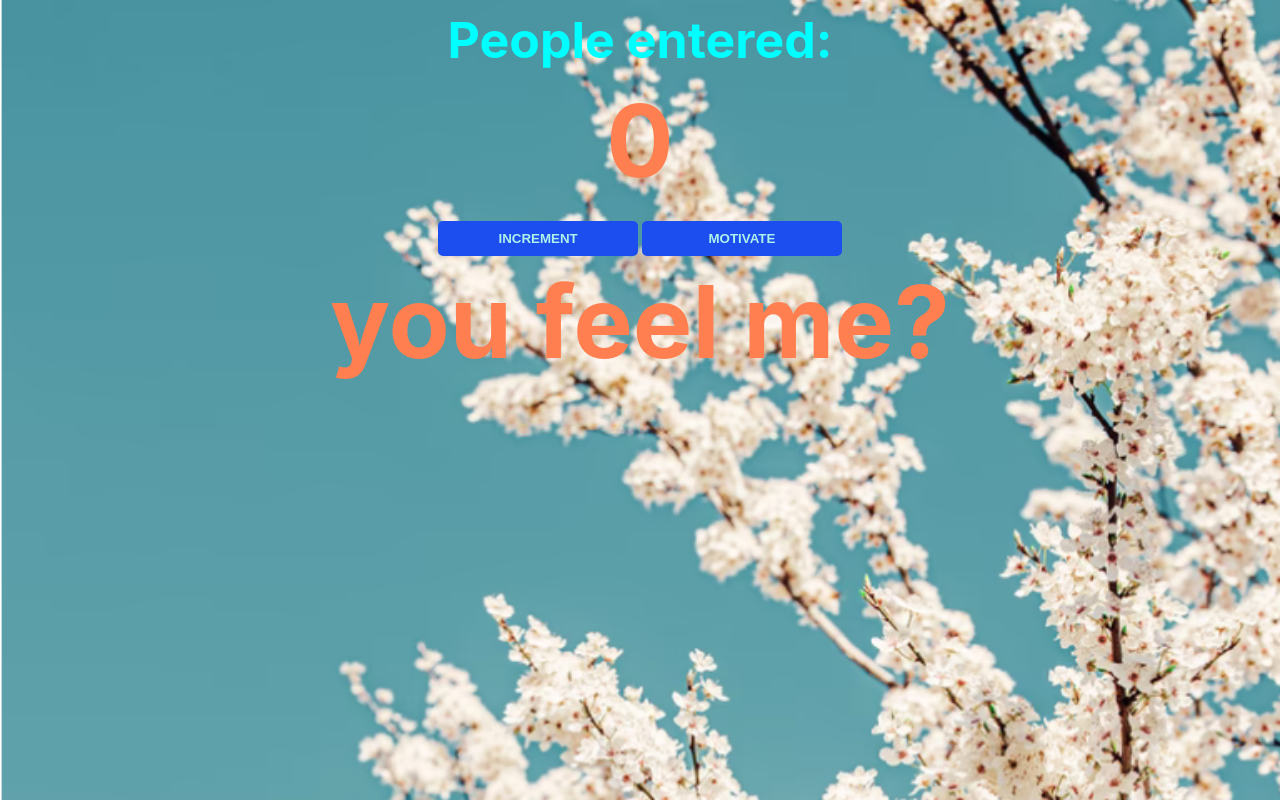
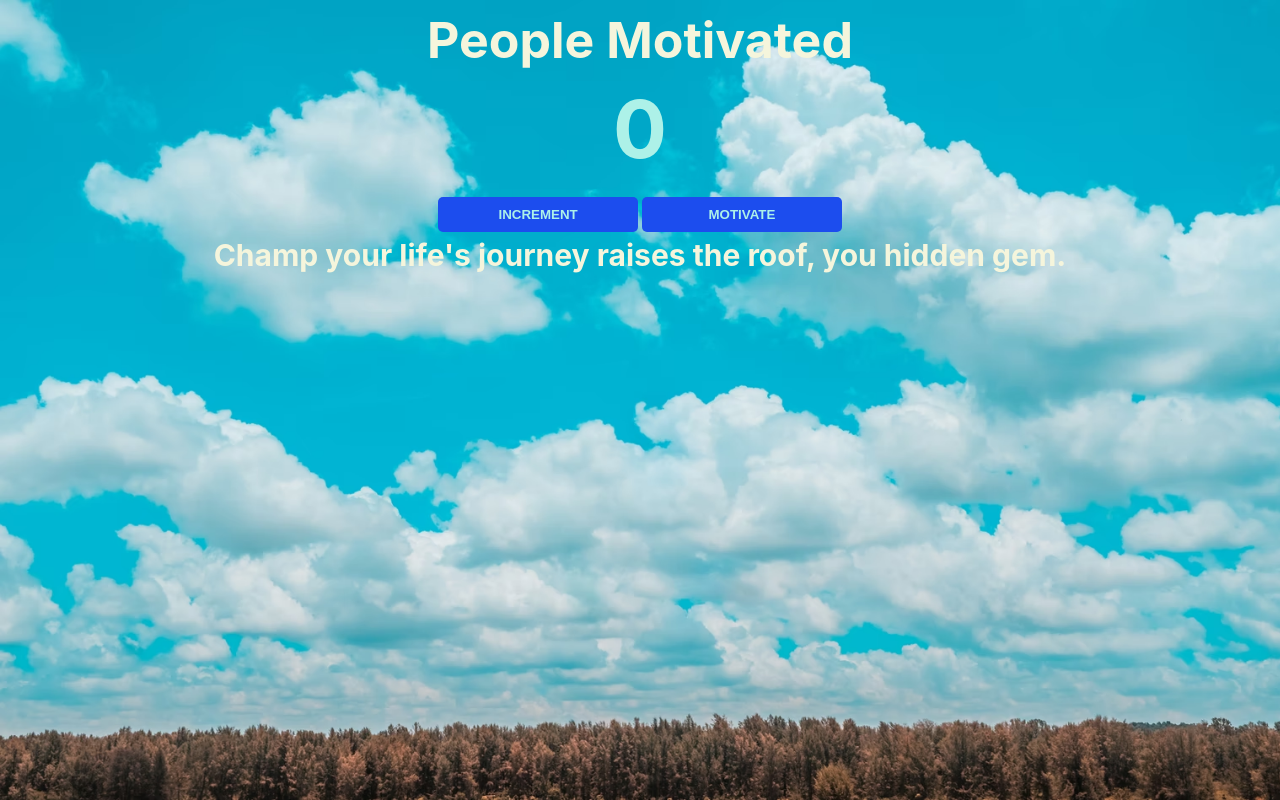
Before and after one commit to dkimbi/PepTalkGenerator, a plain HTML site: page index.html in a window 1280 px wide. Both pictures are taken after a click on the button "MOTIVATE". Drawn offline with Linux system fonts and the light colour scheme.

Commit message:
adjusted word index randomizer

```diff
--- a/index.css
+++ b/index.css
@@ -1,5 +1,5 @@
 body {
-    background-image: url("comfortSpring.png");
+    background-image: url("treeClouds.avif");
     background-size: cover;
     font-family: -apple-system, BlinkMacSystemFont, 'Segoe UI', Roboto, Oxygen, Ubuntu, Cantarell, 'Open Sans', 'Helvetica Neue', sans-serif;
     font-weight: bold;
@@ -9,7 +9,7 @@ body {
 h1 {
     margin-top: 10px;
     margin-bottom: 10px;
-    color:cyan;
+    color:beige;
     font-size: 50px;
 }
 
@@ -17,8 +17,8 @@ h2 {
     font-size: 50px;
     margin-top: 0;
     margin-bottom: 20px;
-    color:coral;
-    font-size: 100px;
+    color:rgb(173, 241, 232);
+    font-size: 80px;
 
 }
 
@@ -41,8 +41,8 @@ h3 {
     font-size: 50px;
     margin-top: 0;
     margin-bottom: 20px;
-    color:coral;
-    font-size: 100px;
+    color:beige;
+    font-size: 30px;
 
 }
 
--- a/index.html
+++ b/index.html
@@ -3,11 +3,11 @@
         <link rel="stylesheet" href="index.css">
     </head>
     <body>
-        <h1>People entered:</h1>
+        <h1>People Motivated</h1>
         <h2 id="count-el">0</h2>
         <button id="increment-btn" onclick="increment()">INCREMENT</button>
-        <button id="motivation-btn" onclick="motivationalSentense()">MOTIVATE</button>
-        <h3 id="word-el">Today's word</h3>
+        <button id="motivation-btn" onclick="motivationalSentence()">MOTIVATE</button>
+        <h3 id="word-el">Get motivated</h3>
         <script src="index.js"></script>
     </body>
 </html>
--- a/index.js
+++ b/index.js
@@ -1,15 +1,17 @@
+//import "./wordArrays";
+
 /*
-//import * as from "wordArrays";
-
 //document.getElementById("count-el").innerText = 5
 
 
 // column one of words
+
+const columnFour = [
+    "24/7.", "can I get an amen?", "and that's a fact.", "so treat yourself.", "you feel me?", "that's just science.", "would I lie?", "for reals.", "mic drop.", "you hidden gem.", "snuggle bear.", "period.", "can I get an amen?", "now let's dance.",
+    "high five.", "say it again!", "according to CNN.", "so get used to it."
+];
+
 */
-const columnFour = [
-    "24/7.", "can I get an amen?", "and that's a fact.", "so treat yourself.", "you feel me?", "that's just science.", "would I lie?","for reals.","mic drop.","you hidden gem.","snuggle bear.","period.","can I get an amen?","now let's dance.",
-    "high five.","say it again!","according to CNN.","so get used to it."
-        ];
 
 //document.getElementById("count-el").innerText = columnFour[Math.random()]
 // document.querySelector("count-el-dee").innerText = columnFour[Math.random()]
@@ -20,12 +22,79 @@ const columnFour = [
 
 // document.querySelector('word-el').innerHTML = `<h3>${nameDee}</h3>`;
 
-function motivationalSentense(){
-    indexNumberGen = Math.floor(Math.random() * 10)
-    motivationalWord = columnFour[indexNumberGen]
+// column one of words
+const columnOne = [
+    "Champ", "Fact", "Everybody says", "Dang...", "Check it:", "Just saying...", "Superstar,","Tiger","Self,","Know this:","News alert","Girl,","Ace,","Excuse me but",
+    "Experts agree:","In my opinion,","Hear ye, hear ye:","Okay, listen up:"
+        ];
+
+    // column one of words
+    const columnTwo = [
+    "the mere idea of you", "your soul", "your hair today", "everything you do", "your personal style", "every thought you have", "that sparkle in your eye","your presence here","what you got going on","the essential you","your life's journey","that saucy personality","your DNA","that brain of yours",
+    "your choice of attire","the way you roll","whatever your secret is","all of y'all"
+        ];
+
+    // column one of words
+    const columnThree = [
+    "has a serious,", "rains magic,", "deserves the Nobel Prize,", "raises the roof,", "breed miracles,", "is paying off big time,", "shows mad skills,","just shimmers,","is a national treasure,","gets the party hopping,","the next big thing,","roars like a lion,","is a rainbow factory,","is made of diamonds,","makes birds sing,","should be taught in school,","makes my world go round,","is 100% legit,"
+        ];
+
+    // column one of words
+    const columnFour = [
+    "24/7.", "can I get an amen?", "and that's a fact.", "so treat yourself.", "you feel me?", "that's just science.", "would I lie?","for reals.","mic drop.","you hidden gem.","snuggle bear.","period.","can I get an amen?","now let's dance.",
+    "high five.","say it again!","according to CNN.","so get used to it."
+        ];
+
+
+function firstWordColumn(){
+    indexNumberGenOne = Math.floor(Math.random() * 18)
+    motivationalWordOne = columnOne[indexNumberGenOne]
+    console.log(motivationalWordOne);
+    document.getElementById("word-el").innerText = motivationalWordOne
+
+}
+
+function secondWordColumn(){
+    indexNumberGenTwo = Math.floor(Math.random() * 18)
+    motivationalWordTwo = columnTwo[indexNumberGenTwo]
+    console.log(motivationalWordTwo);
+    document.getElementById("word-el").innerText = motivationalWordTwo
+
+}
+
+function thirdWordColumn(){
+    indexNumberGenThree = Math.floor(Math.random() * 18)
+    motivationalWordThree = columnThree[indexNumberGenThree]
+    console.log(motivationalWordThree);
+    document.getElementById("word-el").innerText = motivationalWordThree
+
+}
+
+function fourthWordColumn(){
+    indexNumberGenFour = Math.floor(Math.random() * 18)
+    motivationalWordFour = columnFour[indexNumberGenFour]
+    console.log(motivationalWordFour);
+    document.getElementById("word-el").innerText = motivationalWordFour
+
+}
+
+
+function motivationalSentence() {
+
+    wordChoiceOne = firstWordColumn();
+    wordChoiceTwo = secondWordColumn();
+    wordChoiceThree = thirdWordColumn();
+    wordChoiceFour = fourthWordColumn();
+
+    //let motivationalWord = `${firstWordColumn},${secondWordColumn},${thirdWordColumn},${fourthWordColumn}`
+    //motivationalWord = motivationalWordOne + motivationalWordTwo + motivationalWordThree + motivationalWordFour
+
+    motivationalWord = `${motivationalWordOne} ${motivationalWordTwo} ${motivationalWordThree} ${motivationalWordFour}`
+
+    // motivationalWord = wordChoiceOne.concat('',wordChoiceTwo , wordChoiceThree, wordChoiceFour)
+
     console.log(motivationalWord);
     document.getElementById("word-el").innerText = motivationalWord
-
 }
 
 
@@ -60,7 +129,7 @@ theAnswer()
 
 count = 0;
 // listen for clicks on the increment button
-function increment(){
+function increment() {
     count++
     console.log(count)
     document.getElementById("count-el").innerText = count
--- a/wordArrays.js
+++ b/wordArrays.js
@@ -1,3 +1,5 @@
+
+
 // column one of words
 const columnOne = [
 "Champ", "Fact", "Everybody says", "Dang...", "Check it:", "Just saying...", "Superstar,","Tiger","Self,","Know this:","News alert","Girl,","Ace,","Excuse me but",
@@ -21,6 +23,7 @@ const columnFour = [
 "high five.","say it again!","according to CNN.","so get used to it."
 	];
 
+    /*
 index_num1 = Math.floor(Math.random() * 11);
 index_num2 = Math.floor(Math.random() * 11);
 index_num3 = Math.floor(Math.random() * 11);
@@ -31,3 +34,4 @@ console.log(columnTwo[index_num2])
 console.log(columnThree[index_num3])
 console.log(columnFour[index_num4])
 // NOT integer console.log(Math.random())
+*/
```
Also changed, not shown: comfortSpring.avif (added), swatPakistan.avif (added), treeClouds.avif (added).
